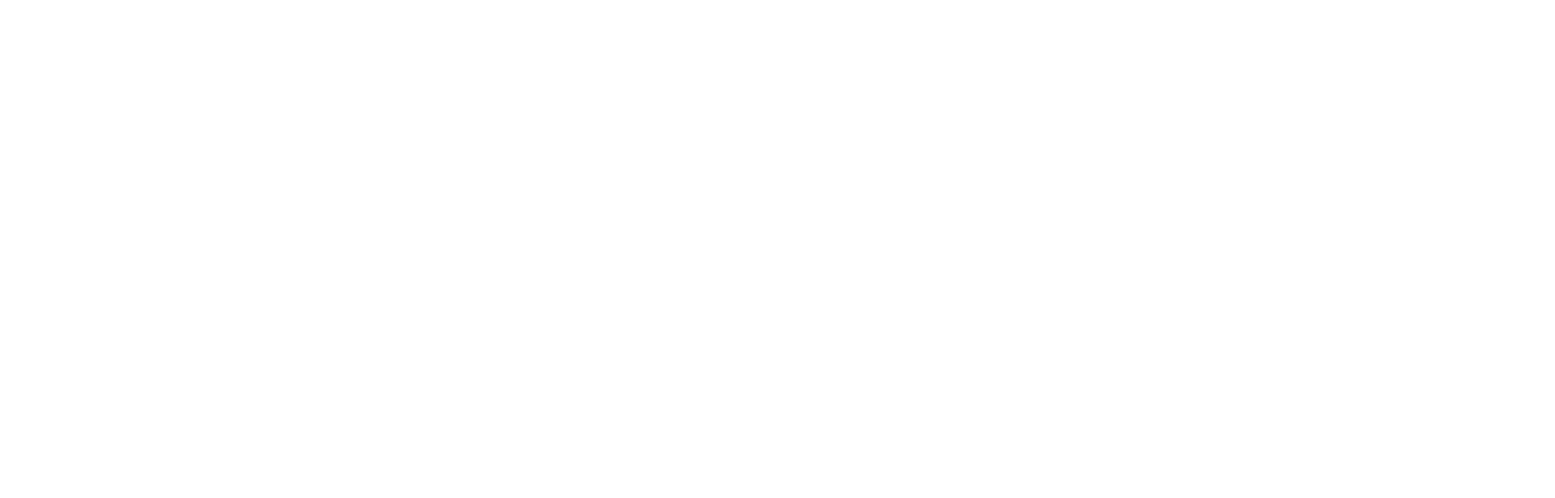
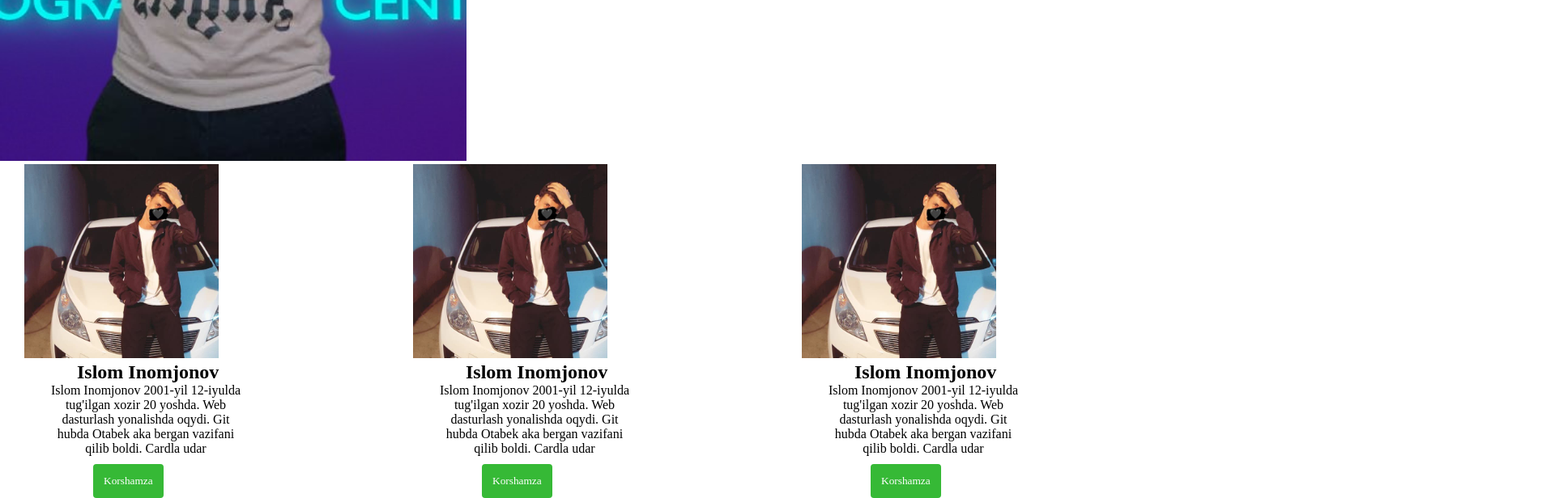
Before and after one commit to OtabekDeveloper/vazifa, a React (Create React App) app: page / in a window 1280 px wide. Shown: the part 578-1194 px from the top of the page at 81% size, 1920 px wide, since content can reach past the window. Before the commit the page ends 800 px from the top, so only its background shows below. Built offline with nearby package versions, Linux system fonts and the light colour scheme.

Commit message:
Islamcardjonatdm

```diff
--- a/src/App.js
+++ b/src/App.js
@@ -1,10 +1,12 @@
 import Abdurashid from './view/abdurashid';
+import IslamCard from './view/islamkan12/IslamCard'
 import './App.css';
 
 function App() {
   return (
     <>
       <Abdurashid />
+      <IslamCard/>
     </>
   );
 }
--- /dev/null
+++ b/src/view/islamkan12/IslamCard.css
@@ -0,0 +1,42 @@
+*{
+    margin: 0;
+    padding: 0;
+    box-sizing: border-box;
+    font-family: cursive;
+}
+.container{
+    width: 150% !important;
+}
+.malumotIs{
+    width: 250px;
+    margin-left: 25px;
+    text-align: center;
+}
+.titleIS{
+   margin-left: 65px;
+
+}
+.imgIS{
+    width: 50%;
+}
+.buttonIS{
+    border: none;
+    color: white;
+    border-radius: 4px;
+    background-color: rgb(54, 185, 54);
+    padding: 13px;
+    margin-left: 85px;
+    margin-top: 10px;
+}
+.buttonIS:hover{
+    background-color: rgb(25, 116, 25);
+
+    border-radius: 5px;
+}
+.card{
+    display: inline-block;
+    width: 25%;
+}
+.cardBIr{
+    margin-left: 30px;
+}
--- /dev/null
+++ b/src/view/islamkan12/IslamCard.js
@@ -0,0 +1,53 @@
+import React from "react";
+import "./IslamCard.css";
+import Islamkhan12 from "./IslamImg/Islamkhan12.jpg";
+function IslamCard() {
+  return (
+    <>
+      <div className="container">
+
+        <div className="card cardBIr">
+          <img className="imgIS" src={Islamkhan12} alt="" />
+          <h2 className="titleIS">
+            <b>Islom Inomjonov</b>
+          </h2>
+          <p className="malumotIs">
+            Islom Inomjonov 2001-yil 12-iyulda tug'ilgan xozir 20 yoshda. Web
+            dasturlash yonalishda oqydi. Git hubda Otabek aka bergan vazifani
+            qilib boldi. Cardla udar
+          </p>
+          <button className="buttonIS">Korshamza</button>
+        </div>
+
+        <div className="card">
+          <img className="imgIS" src={Islamkhan12} alt="" />
+          <h2 className="titleIS">
+            <b>Islom Inomjonov</b>
+          </h2>
+          <p className="malumotIs">
+            Islom Inomjonov 2001-yil 12-iyulda tug'ilgan xozir 20 yoshda. Web
+            dasturlash yonalishda oqydi. Git hubda Otabek aka bergan vazifani
+            qilib boldi. Cardla udar
+          </p>
+          <button className="buttonIS">Korshamza</button>
+        </div>
+
+        <div className="card">
+          <img className="imgIS" src={Islamkhan12} alt="" />
+          <h2 className="titleIS">
+            <b>Islom Inomjonov</b>
+          </h2>
+          <p className="malumotIs">
+            Islom Inomjonov 2001-yil 12-iyulda tug'ilgan xozir 20 yoshda. Web
+            dasturlash yonalishda oqydi. Git hubda Otabek aka bergan vazifani
+            qilib boldi. Cardla udar
+          </p>
+          <button className="buttonIS">Korshamza</button>
+        </div>
+
+      </div>
+    </>
+  );
+}
+
+export default IslamCard;
```
Also changed, not shown: src/view/islamkan12/IslamImg/Islamkhan12.jpg (added), src/view/islamkan12/IslamImg/Islamkhan121.jpg (added).
